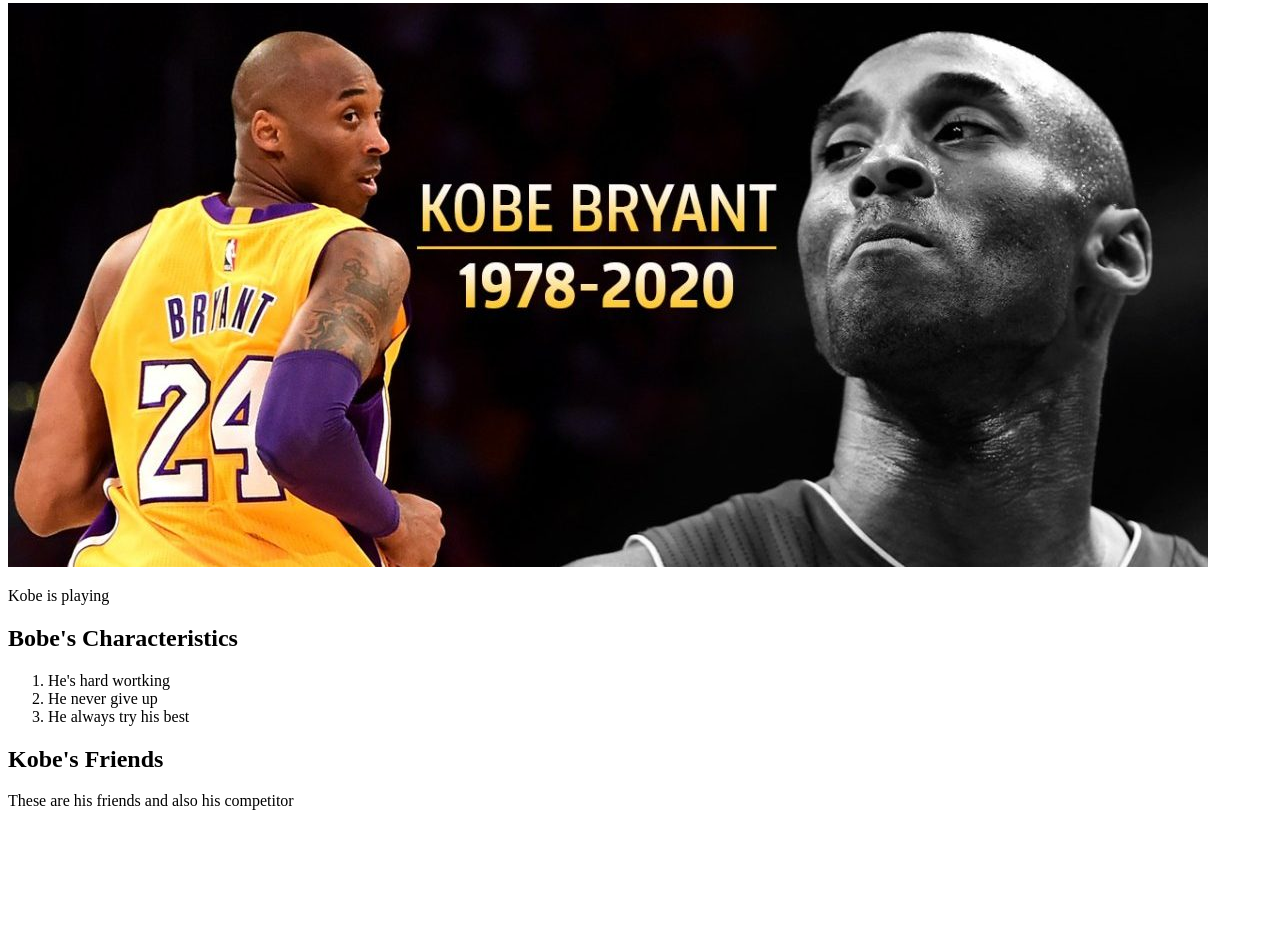
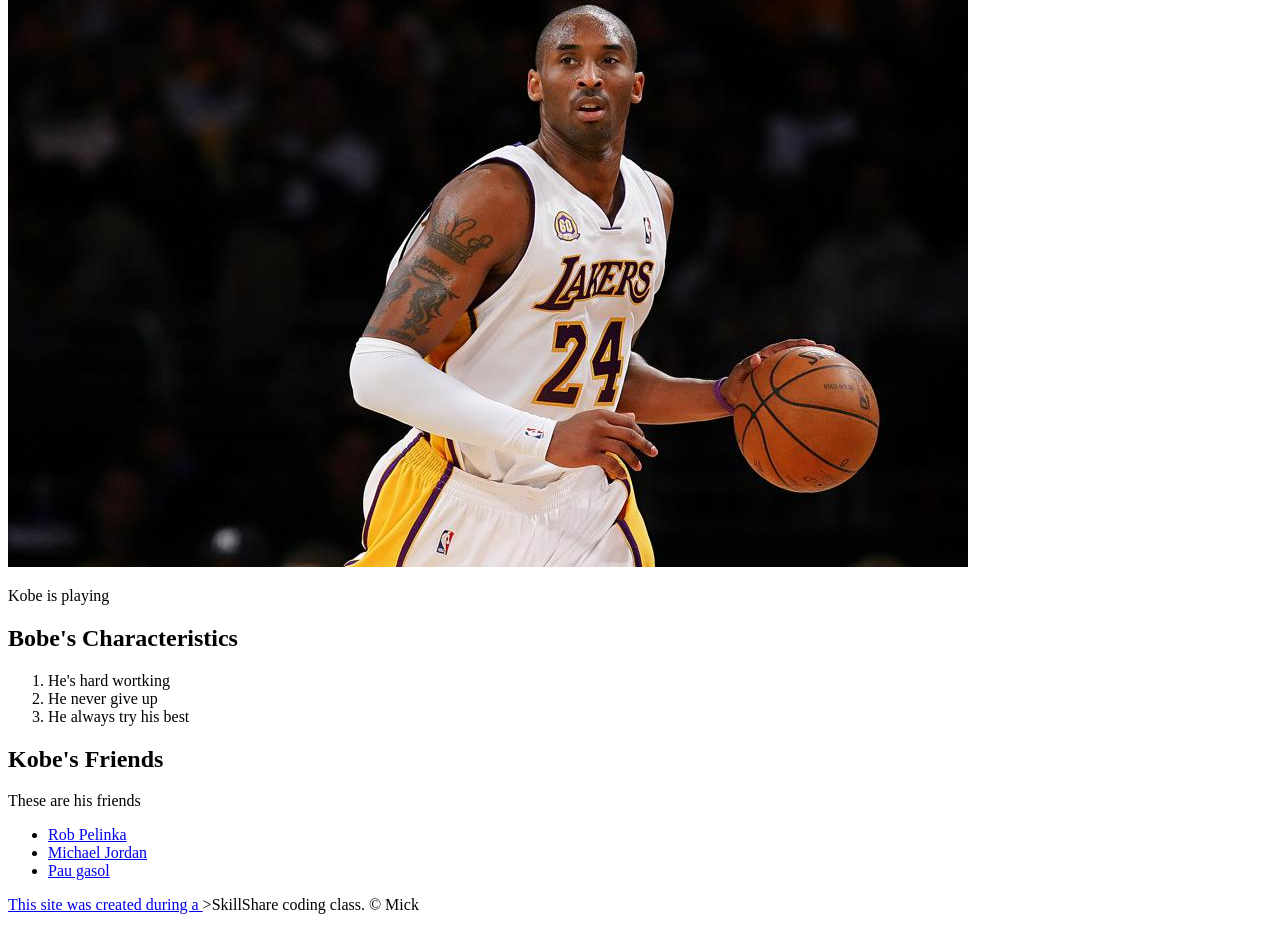
Before and after one commit to mickeytheone/Webpage_practice, a plain HTML site: page index.html in a window 1280 px wide. Shown: the part 890-1820 px from the top of the page. Before the commit the page ends 1716 px from the top, so only its background shows below. Drawn offline with Linux system fonts and the light colour scheme.

Commit message:
added friends and footer

```diff
--- a/index.html
+++ b/index.html
@@ -2,28 +2,43 @@
 <html>
 <head>
 	<title>My favorite basketball player</title>
+	<link rel="icon" href="img/kobe-bryant.jpg">
 </head>
 <body>
 	<!-- header element -->
 	<header>
-		<img src="img/960x0.jpg">
+		<img src="img/kobe-bryant.jpg">
 		<h1>Kobe Bryant</h1>
 	</header>
 	<!-- main element -->
 	<main>
 		<h2>About Kobe Bryant</h2>
 		<p>The most greatest basketball player in the world.</p>
-		<img src="img/kobe-bryant.jpg">
+		<img src="img/960x0.jpg">
 		<p>Kobe is playing</p>
+
+		<!-- Characteristics-->
 		<h2>Bobe's Characteristics</h2>
 		<ol>
 			<li>He's hard wortking</li>
 			<li>He never give up</li>
 			<li>He always try his best</li>
 		</ol>
+
+		<!-- friends-->
 		<h2>Kobe's Friends</h2>
-		<p>These are his friends and also his competitor</p>
+		<p>These are his friends</p>
+		<ul>
+			<li><a target="_blank" href="https://en.wikipedia.org/wiki/Rob_Pelinka">Rob Pelinka</li>
+			<li><a target="_blank" href="https://en.wikipedia.org/wiki/Michael_Jordan">Michael Jordan</li>
+			<li><a target="_blank" href="https://en.wikipedia.org/wiki/Pau_Gasol">Pau gasol</li>
+		</ul>
 	</main>
+
+	<!-- Footer elements-->
+	<footer>
+		<p>This site was created during a <a target="_blank" href="https://www.skillshare.com/classes/Hand-Code-Your-First-Website-HTML-CSS-Basics/1575146775"></a>>SkillShare coding class. &copy; Mick</p>
+	</footer>
 
 </body>
 </html>
```
